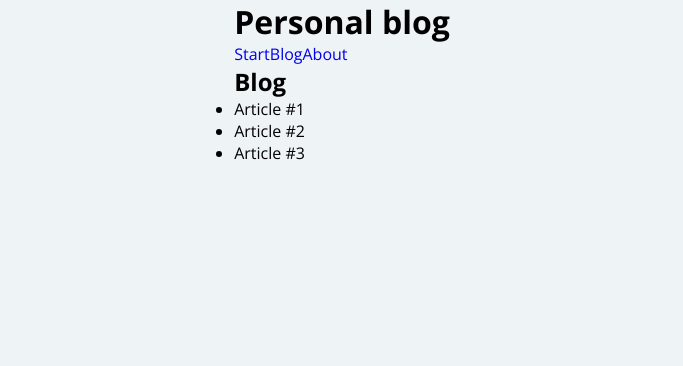
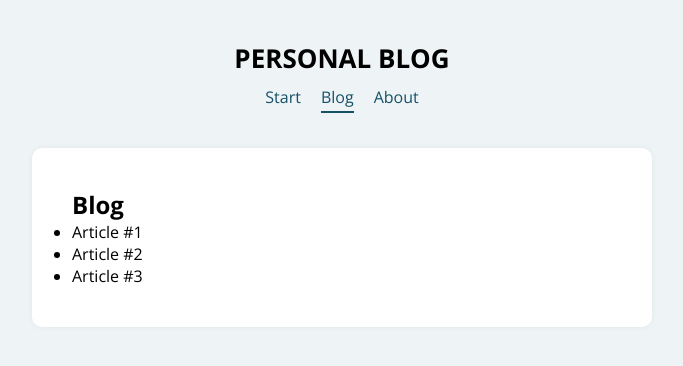
Before and after one commit to EdRafCas/app_blog_using_react_router, a React (Create React App) app: page /blog in a window 1280 px wide. Shown: the top 366 px of the page, without its empty margins (298-981 px from the left). Built offline with nearby package versions, Linux system fonts and the light colour scheme.

Commit message:
splitting document into components, switching from Link to NavLink, also creating styles using the styled resource

```diff
--- a/src/App.js
+++ b/src/App.js
@@ -1,48 +1,38 @@
 import React from 'react';
-import {BrowserRouter, Route, Link} from "react-router-dom";
+import styled from 'styled-components';
+import {BrowserRouter, Route} from "react-router-dom";
+import Header from './components/Header';
+import Inicio from './components/Inicio';
+import Blog from './components/Blog';
+import About from './components/About';
 
 const App = () => {
   return (
     <BrowserRouter>
-      <div>
-        <header>
-          <h1>Personal blog</h1>
-          <nav>
-            <Link to="/">Start</Link>
-            <Link to="/blog">Blog</Link>
-            <Link to="/about">About</Link>
+      <ContenedorPrincipal>
+        <Header />
 
-          </nav>
-        </header>
-
-        <main>
-          <Route path="/" exact={true}>
-            <div>
-              <h2>Landing page</h2>
-              <p>This is the main page of the Blog model</p>
-            </div>
-          </Route>
-          <Route path="/blog">
-            <div>
-              <h2>Blog</h2>
-              <ul>
-                  <li>Article #1</li>
-                  <li>Article #2</li>
-                  <li>Article #3</li>
-              </ul>
-            </div>
-          </Route>
-
-          <Route path="/about">
-            <div>
-              <h2>About</h2>
-              <p>This is a Placeholder for content</p>
-            </div>
-          </Route>
-        </main>
-      </div>
+        <Main>
+          <Route path="/" exact={true} component={Inicio} />
+          <Route path="/blog" component={Blog} />
+          <Route path="/about" component={About} />
+        </Main>
+      </ContenedorPrincipal>
     </BrowserRouter>
   );
 }
 
+const ContenedorPrincipal = styled.div `
+    padding: 40px;
+    width: 90%;
+    max-width: 700px;
+`;
+
+const Main = styled.main`
+    background: #fff;
+    padding: 40px;
+    border-radius: 10px;
+    box-shadow: 0px 0px 5px rgba(129, 129, 129, 0.1)
+`
+
 export default App;
--- /dev/null
+++ b/src/components/About.js
@@ -0,0 +1,10 @@
+const About = () => {
+    return (
+        <div>
+              <h2>About</h2>
+              <p>This is a Placeholder for content</p>
+        </div>
+     );
+}
+
+export default About;
--- /dev/null
+++ b/src/components/Blog.js
@@ -0,0 +1,14 @@
+const Blog = () => {
+    return (
+        <div>
+              <h2>Blog</h2>
+              <ul>
+                  <li>Article #1</li>
+                  <li>Article #2</li>
+                  <li>Article #3</li>
+              </ul>
+        </div>
+     );
+}
+
+export default Blog;
--- /dev/null
+++ b/src/components/Header.js
@@ -0,0 +1,47 @@
+import {NavLink} from 'react-router-dom'
+import styled from  'styled-components'
+
+const Header = () => {
+    return (
+        <ContenedorHeader>
+          <Titulo>Personal blog</Titulo>
+          <Menu>
+            <NavLink to="/" exact={true} >Start</NavLink>
+            <NavLink to="/blog">Blog</NavLink>
+            <NavLink to="/about">About</NavLink>
+
+          </Menu>
+        </ContenedorHeader>
+     );
+}
+
+const ContenedorHeader =styled.header`
+    text-align: center;
+    margin-bottom: 40px;
+`
+
+const Titulo = styled.h1`
+    margin-bottom: 10px;
+    font-size: 26px;
+    text-transform: uppercase;
+`
+
+const Menu = styled.nav `
+    a {
+        text-decoration: none;
+        color:#165168;
+        margin: 0 10px;
+    }
+
+    a:hover {
+        color: #191668;
+    }
+
+    a.active {
+        border-bottom: 2px solid #165168;
+        padding-bottom: 3px;
+    }
+`
+
+
+export default Header;
--- /dev/null
+++ b/src/components/Inicio.js
@@ -0,0 +1,10 @@
+const Inicio = () => {
+    return (
+        <div>
+              <h2>Landing page</h2>
+              <p>This is the main page of the Blog model</p>
+        </div>
+     );
+}
+
+export default Inicio;
```
